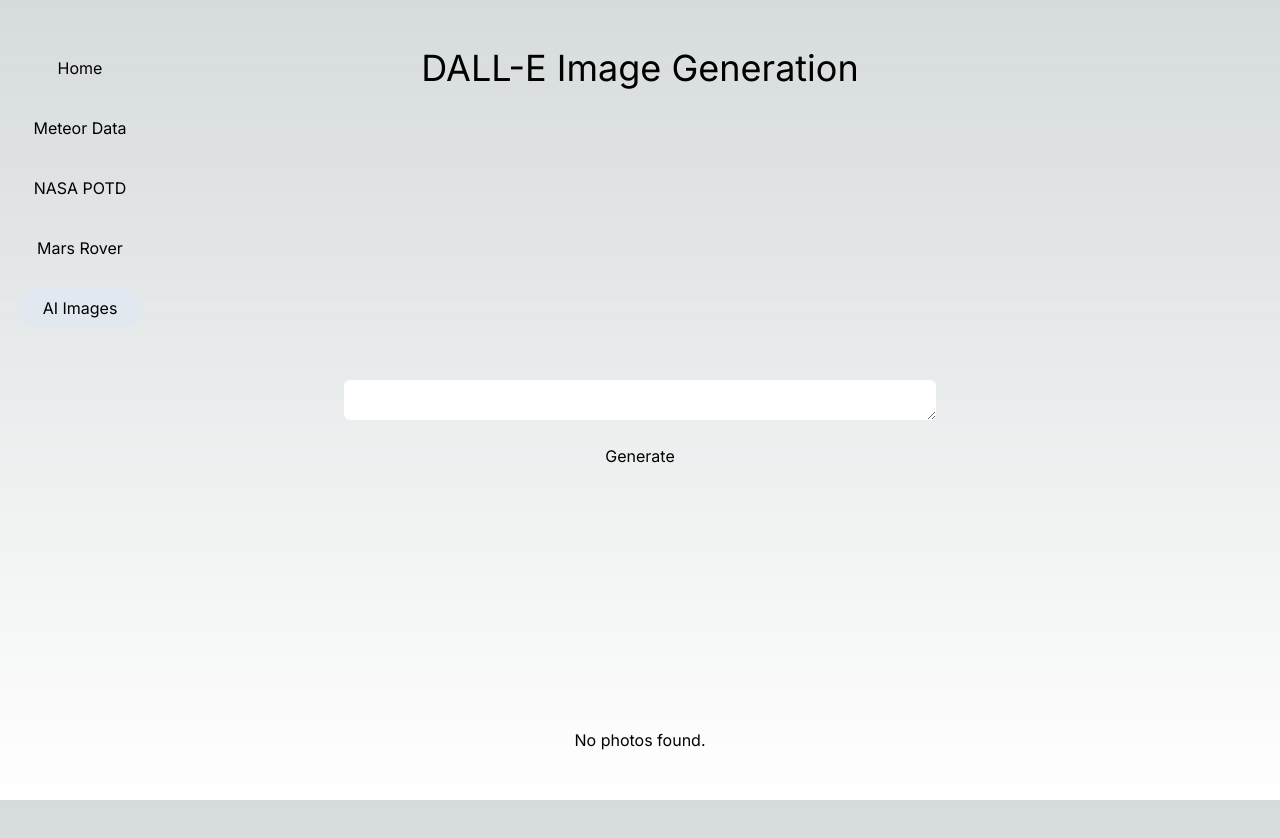
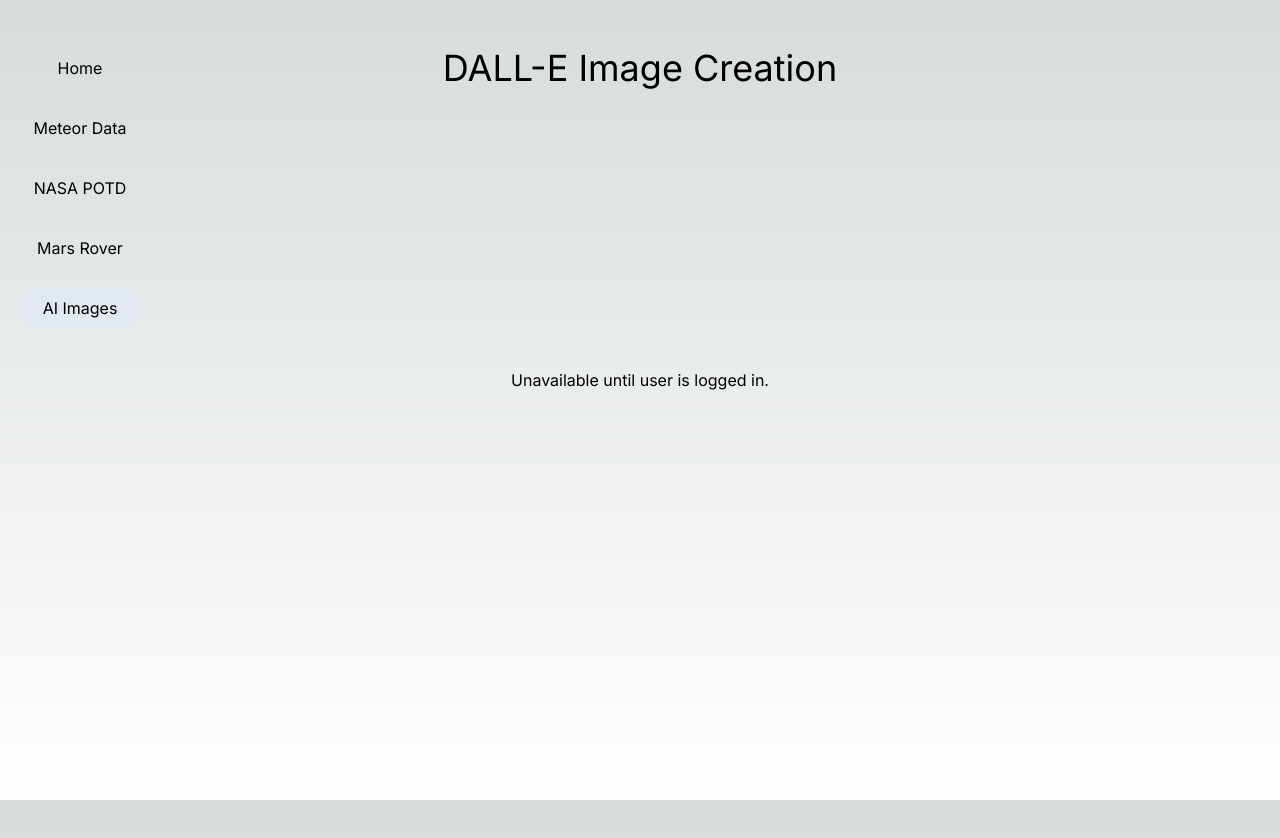
Before and after one commit to MattBurseth1221/next-app-playground, a Next.js app: page /ai-images in a window 1280 px wide. Shown: the top 838 px of the page. Built offline with nearby package versions, Linux system fonts and the light colour scheme.

Commit message:
Changes for production
Deploying to Cloudflare, needed to edit AI Image tab so I don't spend $10000000 on openai images

```diff
--- a/app/ai-images/page.tsx
+++ b/app/ai-images/page.tsx
@@ -15,6 +15,7 @@
   const [isLoading, setIsLoading] = useState<Boolean>(false);
   const [photoCount, setPhotoCount] = useState<number>(1);
   const [generatedPhotos, setGeneratedPhotos] = useState<Array<PhotoItem>>([]);
+  const [isLoggedIn, setIsLoggedIn] = useState<Boolean>(false);
 
   useEffect(() => {
     setGeneratedPhotos(getPreviousPhotos());
@@ -28,9 +29,7 @@
       let key = sessionStorage.key(i);
 
       if (key!.includes("dall-e-3-photo-")) {
-        let photoJson = JSON.parse(
-          sessionStorage.getItem(key!)!
-        );
+        let photoJson = JSON.parse(sessionStorage.getItem(key!)!);
 
         photoList.push({
           prompt: photoJson.prompt,
@@ -88,7 +87,7 @@
     setIsLoading(false);
   }
 
-  return (
+  return isLoggedIn ? (
     <main className="flex min-h-screen flex-col items-center justify-between p-12 relative">
       <MainNav active="AI Images" />
 
@@ -132,5 +131,12 @@
         </div>
       )}
     </main>
+  ) : (
+    <main className="flex min-h-screen flex-col items-center p-12 relative">
+      <MainNav active="AI Images" />
+
+      <PageTitle title="DALL-E Image Creation" />
+      <div className="text-center mt-[30vh]">Unavailable until user is logged in.</div>
+    </main>
   );
 }
--- a/app/ui/RoverForm.jsx
+++ b/app/ui/RoverForm.jsx
@@ -3,24 +3,19 @@
 import React, { useState } from 'react';
 
 export default function RoverForm() {
-  // State variables for form data
   const [selectedOption, setSelectedOption] = useState('');
   const [selectedDate, setSelectedDate] = useState('');
 
-  // Handle radio button change
   const handleOptionChange = (e) => {
     setSelectedOption(e.target.value);
   };
 
-  // Handle date change
   const handleDateChange = (e) => {
     setSelectedDate(e.target.value);
   };
 
-  // Form submission
   const handleSubmit = (e) => {
     e.preventDefault();
-    // Do something with the form data
     console.log('Selected Option:', selectedOption);
     console.log('Selected Date:', selectedDate);
   };
```
